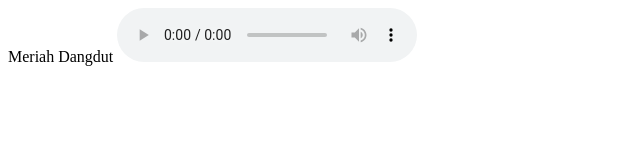
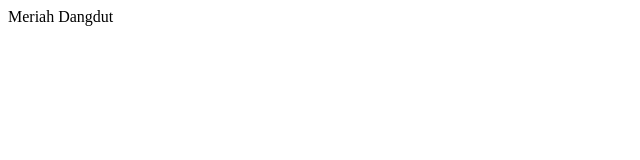
Before and after one commit to LikeACherry/MeriahDangdut, a plain HTML site: page index.html in a window 1280 px wide. Shown: the whole page, without its empty margins (0-640 px from the left). Drawn offline with Linux system fonts and the light colour scheme.

Commit message:
index.html

```diff
--- a/index.html
+++ b/index.html
@@ -6,11 +6,7 @@
 
 		<body>
 
-			<audio controls="controls">
-
-				<source src="http://78.129.132.7:31061/stream" type="audio/mpeg">
-
-			</audio>
+			<source src="http://78.129.132.7:31061/stream" type="audio/mpeg">
 
 
 		</body>
```
